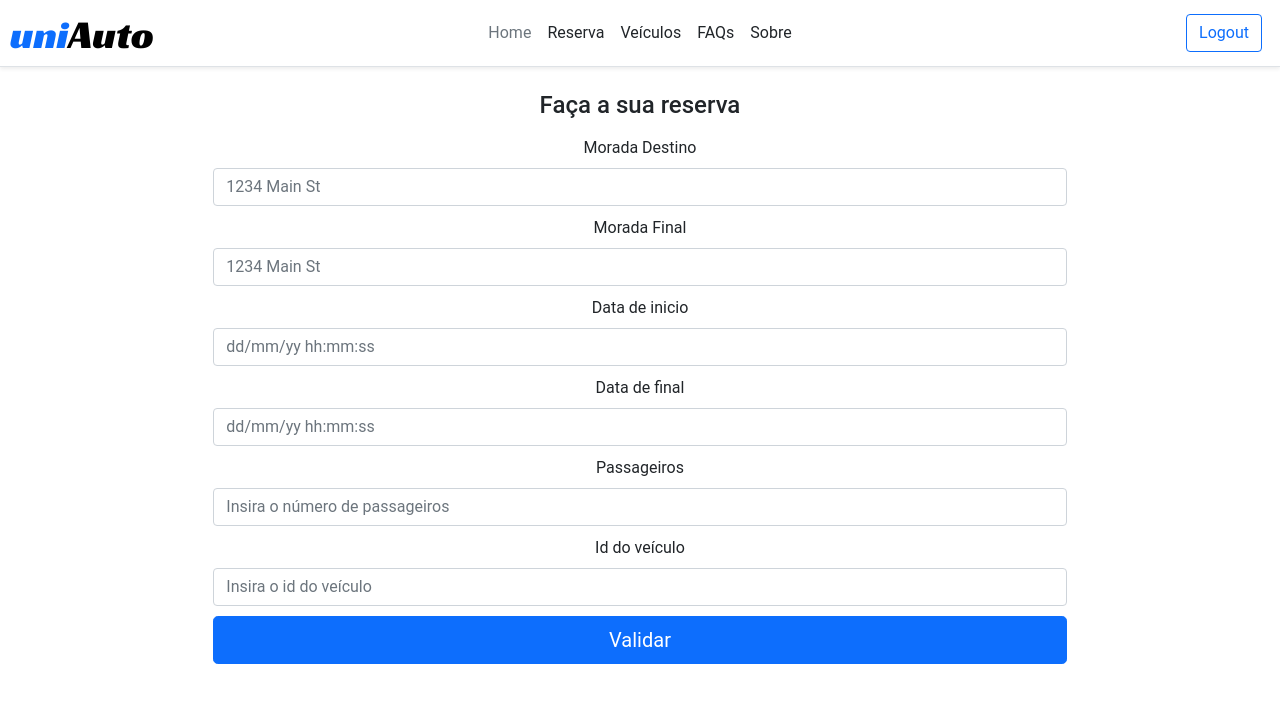
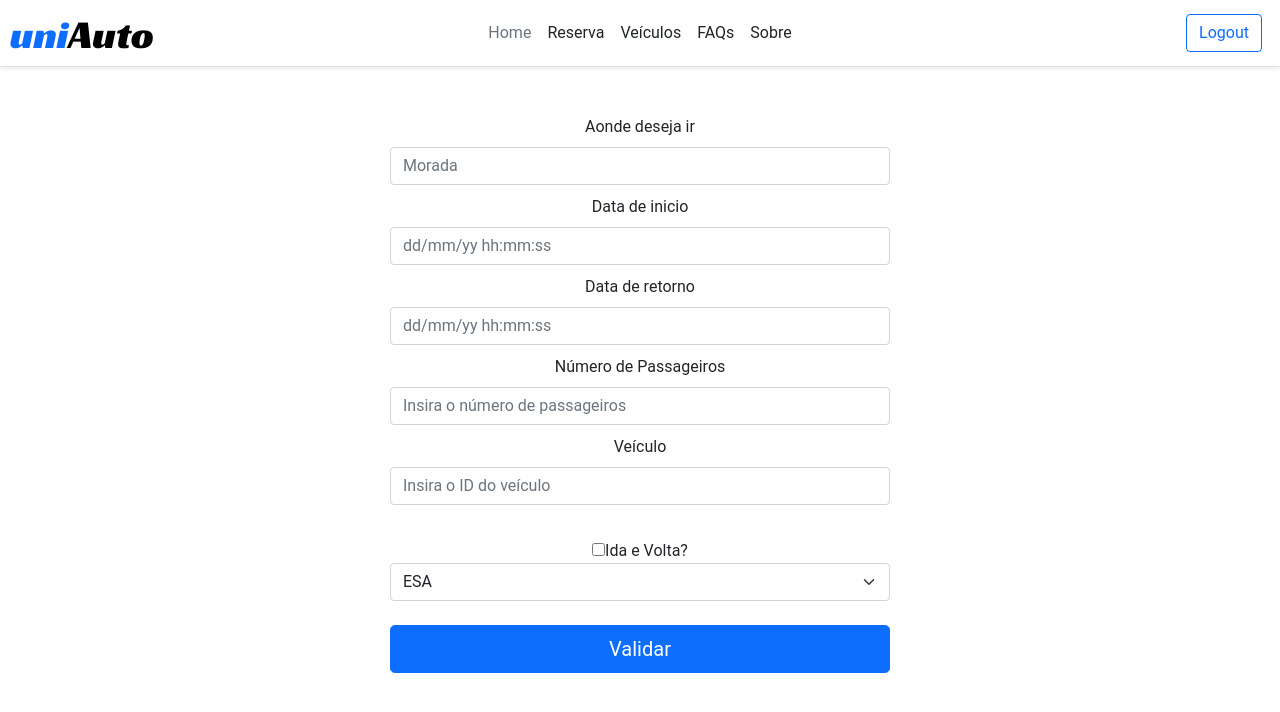
Before and after one commit to Bullmast/UniAuto, a React (Create React App) app in the folder src/webapp/: page /reservas in a window 1280 px wide. Shown: the top 712 px of the page. Built offline with nearby package versions, Linux system fonts and the light colour scheme.

Commit message:
Toggle ida e volta

```diff
--- a/src/webapp/src/Reservas.js
+++ b/src/webapp/src/Reservas.js
@@ -1,38 +1,53 @@
 import './App.css';
 import 'bootstrap/dist/css/bootstrap.min.css';
-import React from "react";
+import React, {useState} from "react";
 import Header from "./Header";
 
-//local final?
+function IdaeVolta(){
+    const [isChecked, setIsChecked] = useState(false);
+
+    const handleOnChange=() =>{
+        setIsChecked(!isChecked);
+    };
+
+    return(
+        <div className="IdaeVolta">
+            <div className="iev">
+                <input
+                    type="checkbox"
+                    id="IdaeVolta"
+                    name="local_f"
+                    value="UMINHO"
+                    checked={isChecked}
+                    onChange={handleOnChange}
+                />
+                Ida e Volta?
+            </div>
+            {!isChecked ? <select name="local_f" id="local_f" className="form-select" aria-label="Default select example">
+                <option value="ESA">ESA</option>
+                <option value="EsACT">EsACT</option>
+                <option value="ESE">ESE</option>
+                <option value="ESSa">ESSa</option>
+                <option value="ESTiG">ESTiG</option>
+            </select>: null}
+        </div>
+    )
+}
 function Reservas(){
     return(
         <div className="Reservas">
             <Header/>
-            <div className="reservation_container">
-                <div className="centered">
-                    <div className="col-md-7 col-lg-8">
-                        <h4 className="mb-3">Faça a sua reserva</h4>
-                            <div className="row g-3">
+            <br/>
+            <div className="bloco1">
                 <form action="/addtrip" method="POST" id="trip-form">
-
                     <div>
-                                        <label htmlFor="address" className="form-label">Morada Destino</label>
-                                        <input name="local_i" type="text" className="form-control" id="address" placeholder="1234 Main St"
+                        <label htmlFor="address" className="form-label">Aonde deseja ir</label>
+                        <input name="local_i" type="text" className="form-control" id="address" placeholder="Morada"
                                required/>
                         <div className="invalid-feedback">
                             Por favor insira a morada de destino.
                         </div>
                     </div>
-
-                                    <div>
-                                        <label htmlFor="addressfinal" className="form-label">Morada Final</label>
-                                        <input name="local_f" type="text" className="form-control" id="addressfinal" placeholder="1234 Main St"
-                                               required/>
-                                        <div className="invalid-feedback">
-                                            Por favor insira a morada final.
-                                        </div>
-                                    </div>
-
                     <div>
                         <label htmlFor="dateinit" className="form-label">Data de inicio</label>
                         <input name="start" type="text" className="form-control" id="dateinit" placeholder="dd/mm/yy hh:mm:ss"
@@ -43,7 +58,7 @@ function Reservas(){
                     </div>
 
                     <div>
-                                        <label htmlFor="datefinal" className="form-label">Data de final</label>
+                        <label htmlFor="datefinal" className="form-label">Data de retorno</label>
                         <input name="finish" type="text" className="form-control" id="datefinal" placeholder="dd/mm/yy hh:mm:ss"
                                required/>
                         <div className="invalid-feedback">
@@ -52,30 +67,27 @@ function Reservas(){
                     </div>
 
                     <div>
-                                        <label htmlFor="passagers" className="form-label">Passageiros</label>
-                                        <input name="passageiros" type="text" className="form-control" id="passagers" placeholder="Insira o número de passageiros"
+                        <label htmlFor="passengers" className="form-label">Número de Passageiros</label>
+                        <input name="passageiros" type="text" className="form-control" id="passengers" placeholder="Insira o número de passageiros"
                                required/>
                         <div className="invalid-feedback">
                             Número Inválido.
                         </div>
                     </div>
 
-                                    <div className="col-12">
-                                        <label htmlFor="vehicle" className="form-label">Id do veículo</label>
-                                        <input name="veiculo" type="text" className="form-control" id="vehicle" placeholder="Insira o id do veículo"
+                    <div>
+                        <label className="form-label">Veículo</label>
+                        <input name="veiculo" type="text" className="form-control" id="passengers" placeholder="Insira o ID do veículo"
                                 required/>
                         <div className="invalid-feedback">
-                                            Por favor insira o id.
+                            ID não existe.
                         </div>
                     </div>
-
+                    <br/>
+                    <IdaeVolta/>
+                    <br/>
                     <button className="w-100 btn btn-primary btn-lg" type="submit">Validar</button>
-
-
                 </form>
-                            </div>
-                    </div>
-                </div>
             </div>
         </div>
     );
```
Also changed, not shown: 2 other files (tests, documents, lock files or other folders). Lines whose indentation alone changed are shown as unchanged.
